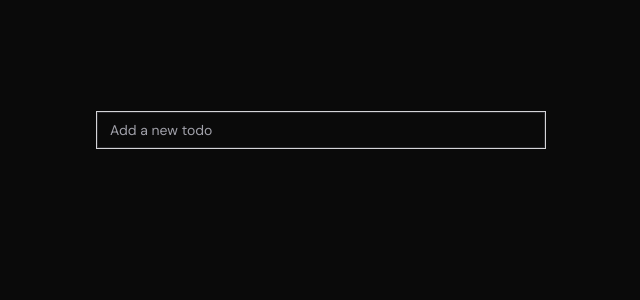
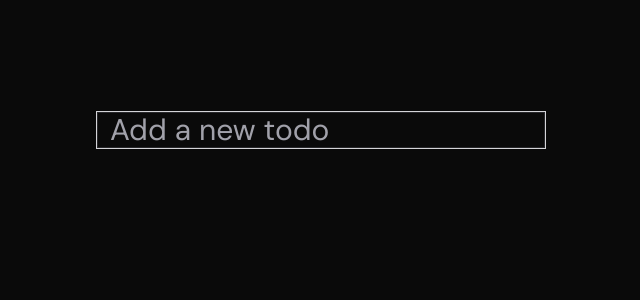
Before and after one commit to preetsuthar17/Minimal-Todo, a Next.js app: page / in a window 1280 px wide. Shown: the top 300 px of the page, without its empty margins (319-959 px from the left). Built offline with nearby package versions, Linux system fonts and the light colour scheme.

Commit message:
feat: increase font size and line height for input elements

```diff
--- a/src/styles/globals.css
+++ b/src/styles/globals.css
@@ -57,3 +57,8 @@ body {
     @apply bg-background text-foreground;
   }
 }
+
+input {
+  font-size: 1.875rem /* 30px */ !important;
+  line-height: 2.25rem /* 36px */ !important;
+}
```
